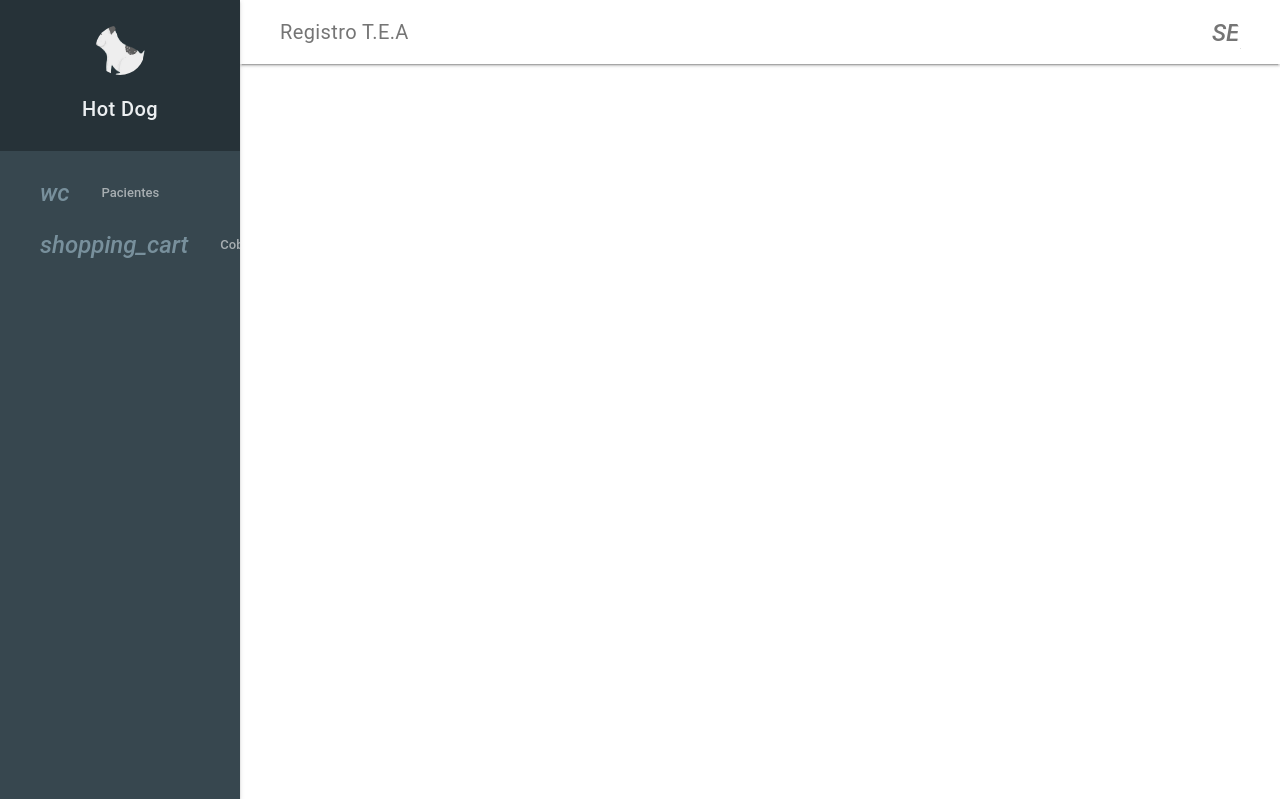
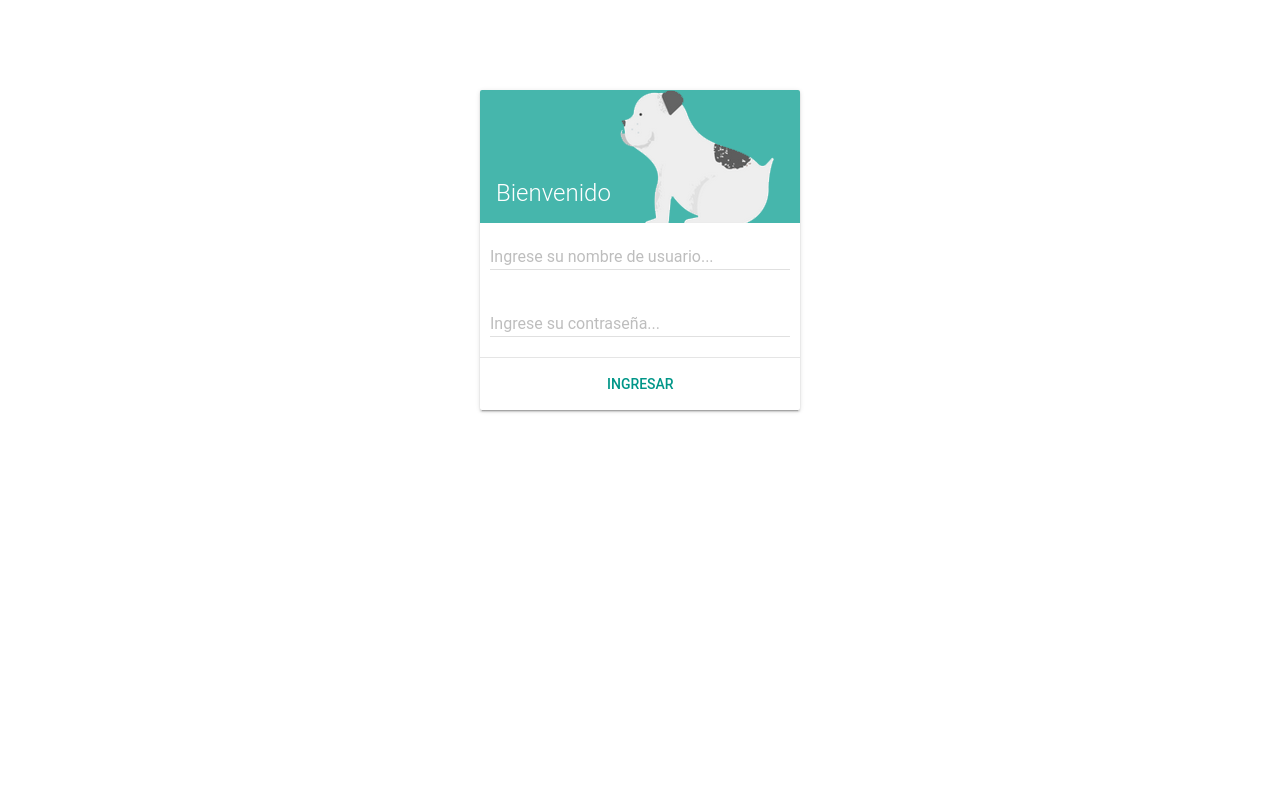
Before and after one commit to nico4021/RegistroTEA, a Django app: page /loguearse/ in a window 1280 px wide. Shown: the top 799 px of the page. Run offline with Django 3.2, Linux system fonts and the light colour scheme.

Commit message:
integre el login que hizo chiqui

```diff
--- a/ProyectoTEA/AppTEA/models.py
+++ b/ProyectoTEA/AppTEA/models.py
@@ -45,7 +45,7 @@ class Paciente(models.Model):
 
 class Presupuesto(models.Model):
     paciente = models.ForeignKey(Paciente)
-    tratamiento_prestacion = models.CharField()
+    tratamiento_prestacion = models.CharField(max_length=40)
     #horas por semana que asiste el profesional
     horas_semanales = models.IntegerField()
     #horas por mes que asiste el profesional
--- a/ProyectoTEA/AppTEA/templates/home.html
+++ b/ProyectoTEA/AppTEA/templates/home.html
@@ -16,6 +16,7 @@
 	<a href="/pacientes">pacientes</a>
 	<a href="/cobranza">cobranza</a>
 	<a href="/facturacion">facturacion</a>
+	<a href="/desloguearse">logout</a>
 
 {% endif %}
 
--- a/ProyectoTEA/AppTEA/templates/login.html
+++ b/ProyectoTEA/AppTEA/templates/login.html
@@ -1,4 +1,5 @@
 <!doctype html>
+{% load staticfiles %}
 <html lang="en">
 <head>
     <meta charset="utf-8">
@@ -34,21 +35,24 @@
                 <h2 class="mdl-card__title-text">Bienvenido</h2>
             </div>
 
+            <center>
+                <form action="" method="POST">{% csrf_token %}
                 <div class="mdl-textfield mdl-js-textfield">
-                <input class="mdl-textfield__input" type="text" id="mail">
-                <label class="mdl-textfield__label">Ingrese su mail...</label>
+                    <input name="username" class="mdl-textfield__input" type="text" >
+                    <label class="mdl-textfield__label">Ingrese su nombre de usuario...</label>
                 </div>
+            </center>
 
+            <center>
                 <div class="mdl-textfield mdl-js-textfield">
-                <input class="mdl-textfield__input" type="password" id="contraseña" />
+                    <input name="password" class="mdl-textfield__input" type="password" id="contraseña" />
                     <label class="mdl-textfield__label">Ingrese su contraseña...</label>
                 </div>
+            </center>
             <div class="mdl-card__actions mdl-card--border">
-                <a class="mdl-button mdl-button--colored mdl-js-button mdl-js-ripple-effect">Ingresar</a>
+                <input type="submit" value="Ingresar" class="mdl-button mdl-button--colored mdl-js-button mdl-js-ripple-effect">
             </div>
-            <div class="mdl-card__actions mdl-card--border">
-                <a class="mdl-button mdl-button--colored mdl-js-button mdl-js-ripple-effect">Restablecer contraseña</a>
-            </div>
+            </form>
         </div>
     </center>
 </body>
--- a/ProyectoTEA/AppTEA/views.py
+++ b/ProyectoTEA/AppTEA/views.py
@@ -13,7 +13,7 @@ def index(request):
 		'titulo':'Fundacion Tea'
 	}
 
-	return render(request, 'index.html', context_dict)
+	return render(request, 'login.html', context_dict)
 
 @login_required(login_url="/loguearse")
 def home(request):
@@ -118,7 +118,7 @@ def loguearse(request):
 		# We'll send the user back to the homepage.
 		login(request, user)
 
-		return redirect('/home')
+		return redirect('/')
 
 	    else:
 		# An inactive account was used - no logging in!
@@ -134,9 +134,9 @@ def loguearse(request):
 	# No context variables to pass to the template system, hence the
 	# blank dictionary object...
 
-	return render_to_response('home.html', context)
+	return render_to_response('login.html', context)
 
 def desloguearse(request):
     logout(request)
 
-    return redirect('/loguearse')
+    return redirect('/')
```
Also changed, not shown: 4 other files. Lines whose indentation alone changed are shown as unchanged.
